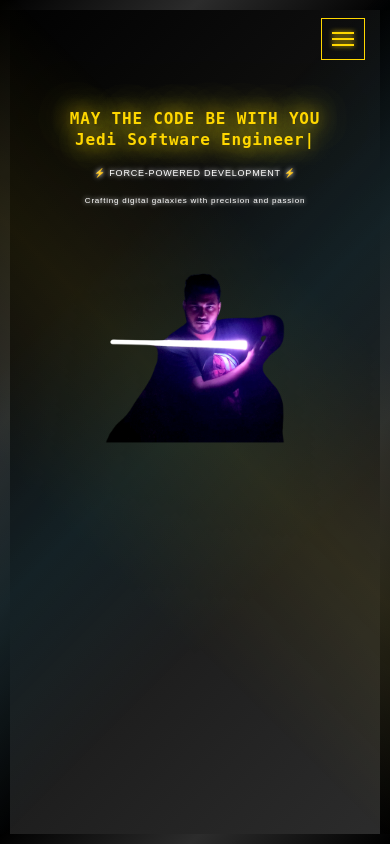
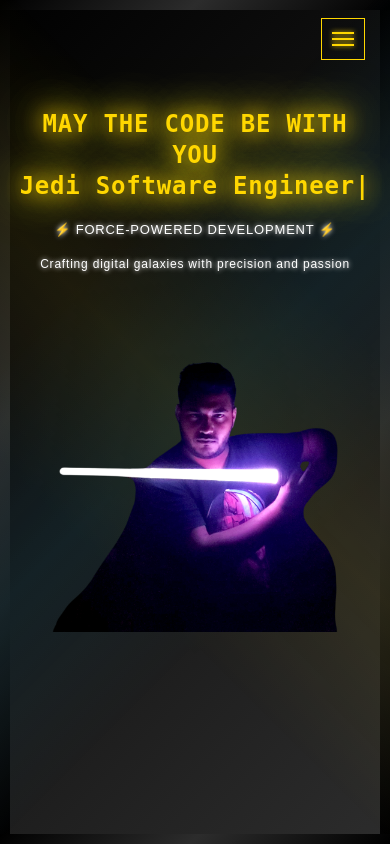
Before and after one commit to SiamSarker/portfo, a Flask app: page / in a window 390 px wide. Run offline with Flask 2, Linux system fonts and the light colour scheme; some libraries are stand-ins or nearby versions.

Commit message:
home page fixed

```diff
--- a/static/custom.css
+++ b/static/custom.css
@@ -822,7 +822,7 @@ div, section, article, main, aside, header, footer {
     }
 
     .text-content {
-        order: 1 !important;
+        order: 2 !important;
         margin-bottom: 30px !important;
         width: 100% !important;
         max-width: 100% !important;
@@ -831,7 +831,7 @@ div, section, article, main, aside, header, footer {
     }
 
     .starwars-droids {
-        order: 2 !important;
+        order: 1 !important;
         position: relative !important;
         right: auto !important;
         top: auto !important;
@@ -841,79 +841,31 @@ div, section, article, main, aside, header, footer {
     }
 
     .hero-full-container h1 {
-        font-size: 2.2rem !important;
-        line-height: 1.2 !important;
-        margin-bottom: 15px !important;
+        font-size: 2.4rem !important;
+        line-height: 1.3 !important;
+        margin-bottom: 17px !important;
         text-align: center !important;
     }
 
     .starwars-subtitle p:first-child {
-        font-size: 1.1rem !important;
+        font-size: 1.3rem !important;
         text-align: center !important;
         margin-bottom: 10px !important;
     }
 
     .starwars-subtitle p:last-child {
-        font-size: 1rem !important;
+        font-size: 1.2rem !important;
         text-align: center !important;
         margin-top: 15px !important;
     }
 
     .droid-image {
-        width: 280px !important;
+        width: 320px !important;
         max-width: 90% !important;
         height: auto !important;
     }
 }
 
-/* Small Mobile Devices */
-@media (max-width: 576px) {
-    .hero-full-container h1 {
-        font-size: 1.8rem !important;
-        line-height: 1.3 !important;
-    }
-
-    .starwars-subtitle p:first-child {
-        font-size: 1rem !important;
-    }
-
-    .starwars-subtitle p:last-child {
-        font-size: 0.9rem !important;
-    }
-
-    .droid-image {
-        width: 240px !important;
-    }
-
-    .navbar-nav li a p {
-        font-size: 11px !important;
-        padding: 6px 12px !important;
-    }
-}
-
-/* Extra Small Devices */
-@media (max-width: 480px) {
-    .hero-full-container h1 {
-        font-size: 1.6rem !important;
-    }
-
-    .starwars-subtitle p:first-child {
-        font-size: 0.9rem !important;
-    }
-
-    .starwars-subtitle p:last-child {
-        font-size: 0.8rem !important;
-    }
-
-    .droid-image {
-        width: 200px !important;
-    }
-
-    .navbar-nav li a p {
-        font-size: 10px !important;
-        padding: 5px 10px !important;
-    }
-}
 
 /* Landscape Mobile */
 @media (max-width: 768px) and (orientation: landscape) {
```
